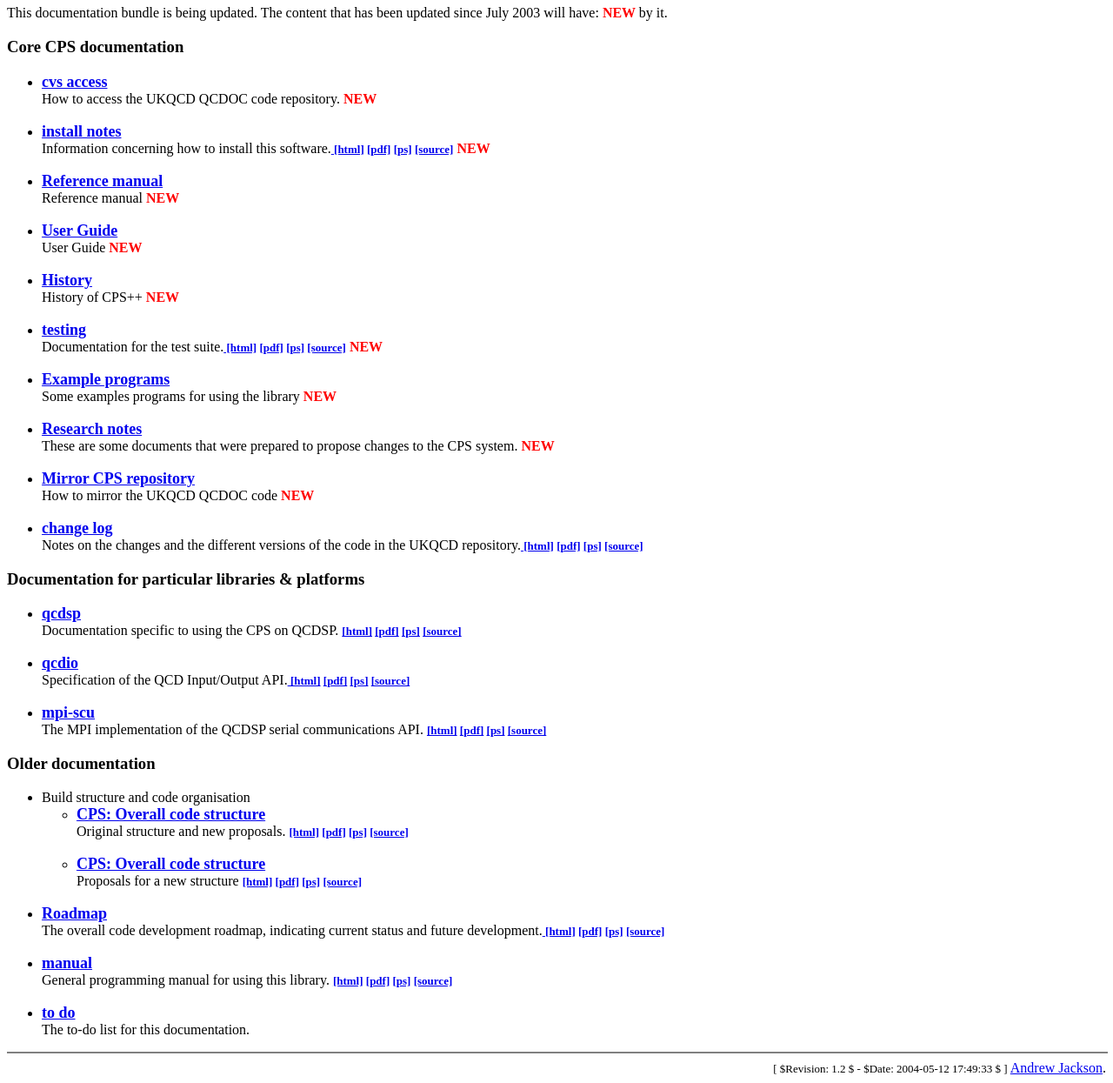
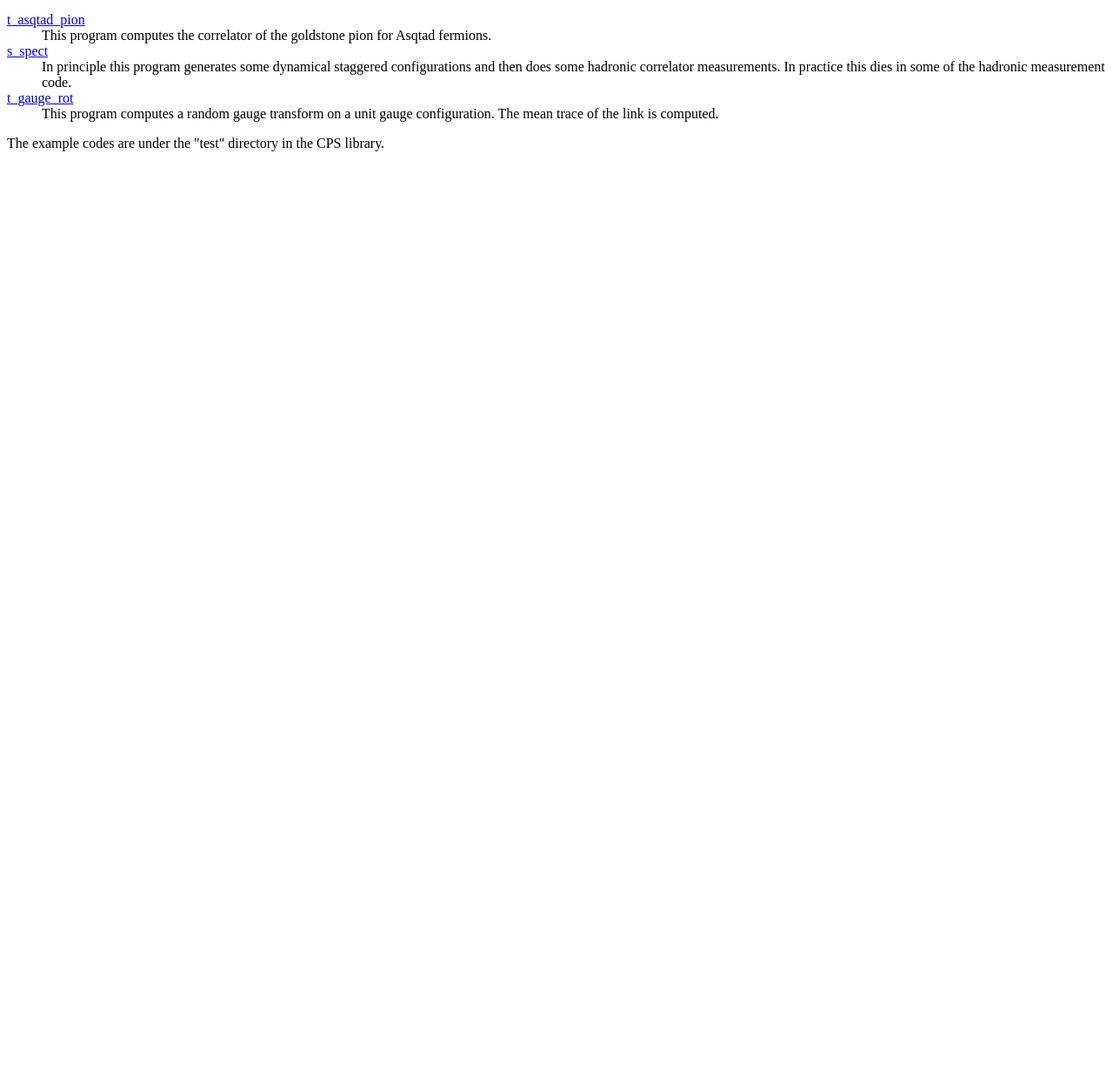
Before and after one commit to RBC-UKQCD/CPS_public, a plain HTML site: page cps_pp/doc/examples/index.html in a window 1280 px wide. Shown: the part 122-1367 px from the top of the page at 87% size. After the commit the page ends 800 px from the top, so only its background shows below. Drawn offline with Linux system fonts and the light colour scheme.

Commit message:
This is the correct file. I have added a reference to the gauge transformation test.
git-svn-id: file:///home/chulwoo/CPS/repo/CVS2SVN/cps/trunk@514 fb734a29-28db-4bc5-88a3-3cb5ee595545

```diff
--- a/cps_pp/doc/examples/index.html
+++ b/cps_pp/doc/examples/index.html
@@ -1,171 +1,59 @@
-<!doctype html public "-//w3c//dtd html 4.0 transitional//en">
+<!DOCTYPE html PUBLIC "-//W3C//DTD HTML 4.01 Transitional//EN">
 <html>
 <head>
-   <meta http-equiv="Content-Type" content="text/html; charset=iso-8859-1">
-   <meta http-equiv="content-type" content="text/html; charset=ISO-8859-1">
-   <meta name="author" content="A.N.Jackson">
-   <meta name="description" content="Contents page for the Columbia code cocumentation.">
-   <meta name="GENERATOR" content="Mozilla/4.76 [en] (X11; U; SunOS 5.8 sun4u) [Netscape]">
-   <title>The Columbia Code</title>
+
+  <meta http-equiv="content-type" content="text/html; charset=ISO-8859-1">
+  <title>Example codes for CPS</title>
 </head>
-<body text="#000000" bgcolor="#FFFFFF" link="#0000EE" vlink="#551A8B" alink="#0000EE">
+ <body>
 
 <hr width="100%" size="2" align="Left" noshade="">
-<table BORDER=0 CELLSPACING=2 CELLPADDING=2 WIDTH="100%" >
-<caption>&nbsp;</caption>
+<table cellpadding="2" cellspacing="2" border="0" width="100%">
+      <tbody>
+        <tr>
+          <td valign="Top">
+      <h1>A list of some example codes<br>
+          </h1>
+          </td>
+          <td valign="Bottom" align="Right">The QCDOC Collaboration<br>
+          </td>
+        </tr>
 
-<tr>
-<td VALIGN=TOP>
-<h1>
-The Columbia Physics System </h1>
-</td>
-
-<td ALIGN=RIGHT VALIGN=BOTTOM>The QCDOC Collaboration</td>
-</tr>
+  </tbody>
 </table>
 
-<hr width="100%" size="2" align="Left" noshade="">
+
+Below is a list of example codes that use the CPS system.
+These are linked into the
+<a href="../ref/html">CPS reference manual</a>
+created by <a href="http://www.stack.nl/~dimitri/doxygen/">doxygen</a>. This should help
+you read the codes. The actual examples are test cases for the CPS library.
 <p>
-This documentation bundle is being updated.
-The content that has been updated since July 2003
-will have:
-<b><font color="red"> NEW </font></b>
-by it.
-</p>
 
-<h3>Core CPS documentation</h3>
-<ul>
-<li>
-<b><font size=+1><a href="cvsaccess.html">cvs access</a></font></b>
-<br>How to access the UKQCD QCDOC code repository.
-<b><font color="red"> NEW </font></b>
-     </li>
-<br>
-<li>
-<b><font size=+1><a href="porting/porting.html">install notes</a></font></b>&nbsp;<br>
-Information concerning how to install this software.<b><font size=-1><a href="porting/porting.html">
-[html]</a> <a href="porting/porting.pdf">[pdf]</a> <a href="porting/porting.ps">[ps]</a>
-<a href="porting/porting.tar.gz">[source]</a></font><font color="red"> NEW </font></li></b></li>
-    <br>
-<li>
-<b><font size=+1><a href="ref/html/index.html">Reference manual</a></font></b><br>
-Reference manual
-<b> <font color="red"> NEW </font></li></b>
-     <br>
-<li>
-<b><font size=+1><a href="usr/html/index.html">User Guide</a></font></b><br>
-User Guide
-<b> <font color="red"> NEW </font></li></b>
-     <br>
-<li>
-<b><font size=+1><a href="history/index.html">History</a></font></b><br>
-History of CPS++
-<b> <font color="red"> NEW </font></li></b>
-     <br>
+<dl>
+
+  <dt>  <a href="t_asqtad_pion/html/main_8C.html">t_asqtad_pion</a> </dt>
+   <dd> This program computes the correlator of the goldstone
+	pion for Asqtad fermions.</dd>
+
+	  <dt>  <a href="s_spect/html/main_8C.html">s_spect</a> </dt>
+   <dd> In principle this program generates some dynamical staggered
+	configurations and then does some hadronic correlator measurements.
+        In practice this dies in some of the hadronic measurement code.
+	</dd>
+
+	  <dt>  <a href="t_gauge_rot/html/main_8C.html">t_gauge_rot</a> </dt>
+   <dd> This program computes a random gauge transform
+        on a unit gauge configuration. The mean trace of the
+	link is computed.
+	</dd>
 
 
-<li>
-<b><font size=+1><a href="testing/testing.html">testing</a></font></b><br>
-Documentation for the test suite.<b><font size=-1><a href="testing/testing.html">
-[html]</a> <a href="testing/testing.pdf">[pdf]</a> <a href="testing/testing.ps">[ps]</a>
-<a href="testing/testing.tar.gz">[source]</a></font></b>
-<b><font color="red"> NEW </font></b>
-     </li>
-<br>
+</dl>
 
-
-<li>
-<b><font size=+1><a href="examples/">Example programs</a></font></b><br>
-Some examples programs for using the library
-<b><font color="red"> NEW </font></b>
-     </li>
-<br>
-
-
-     <li>
-<b><font size=+1><a href="notes/">Research notes</a></font></b><br>
-These are some documents that were prepared
-to propose changes to the CPS system.
-	  <b><font color="red"> NEW </font></b>
-     </li>
-<br>
-
-<li>
-<b><font size=+1><a href="how_to_mirror.html">Mirror CPS repository</a></font></b>
-<br>How to mirror the UKQCD QCDOC code
-<b><font color="red"> NEW </font></b>
-     </li>
-<br>
-<li>
-<b><font size=+1><a href="changelog/changelog.html">change log</a></font></b>
-<br>Notes on the changes and the different versions of the code in the
-UKQCD repository.<b><font size=-1><a href="changelog/changelog.html"> [html]</a>
-<a href="changelog/changelog.pdf">[pdf]</a> <a href="changelog/changelog.ps">[ps]</a>
-<a href="changelog/changelog.tar.gz">[source]</a></font></b></ul></li>
-</ul>
-
-<h3>
-Documentation for particular libraries &amp; platforms</h3>
-
-<ul>
-<li>
-<b><font size=+1><a href="qcdsp/toplevel.html">qcdsp<br>
-</a></font></b>Documentation specific to using the CPS on QCDSP. <b><font size=-1><a href="qcdsp/toplevel.html">[html]</a>
-<a href="qcdsp/toplevel.pdf">[pdf]</a> <a href="qcdsp/toplevel.ps">[ps]</a>
-<a href="qcdsp/toplevel.tar.gz">[source]</a></font></b></li>
-<br>
-<li>
-<b><font size=+1><a href="qcdio/qcdio.html">qcdio</a></font></b>&nbsp;<br>
-Specification of the QCD Input/Output API.<b><font size=-1><a href="qcdio/qcdio.html">
-[html]</a> <a href="qcdio/qcdio.pdf">[pdf]</a> <a href="qcdio/qcdio.ps">[ps]</a>
-<a href="qcdio/qcdio.tar.gz">[source]</a></font></b></li>
-<br>
-<li>
-<b><font size=+1><a href="mpi-scu/commspec.html">mpi-scu</a></font></b>
-<br>The MPI implementation of the QCDSP serial communications API.
-<b><font size=-1><a href="mpi-scu/commspec.html">
-[html]</a> <a href="mpi-scu/commspec.pdf">[pdf]</a> <a href="mpi-scu/commspec.ps">[ps]</a>
-<a href="mpi-scu/commspec.tar.gz">[source]</a></font></b></li>
-</ul>
-
-<h3>
-Older documentation</h3>
-
-<ul>
-<li>Build structure and code organisation
-<ul>
-<li><b><font size=+1><a
-href="structure/structure.html">CPS: Overall code structure</a></font></b><br>
-Original structure and new proposals.
-<b><font size=-1><a href="structure/structure.html"> [html]</a> <a href="structure/structure.pdf">[pdf]</a>
-<a href="structure/structure.ps">[ps]</a> <a href="structure/structure.tar.gz">[source]</a></font></b></li>
-<br>
-<li><b><font size=+1><a
-href="new_structure/structure.html">CPS: Overall code structure</a></font></b><br>
-Proposals for a new structure
-<b><font size=-1><a href="structure/structure.html"> [html]</a> <a href="structure/structure.pdf">[pdf]</a>
-<a href="structure/structure.ps">[ps]</a> <a href="structure/structure.tar.gz">[source]</a></font></b></li>
-</ul>
-<br>
-<li>
-<b><font size=+1><a
-href="roadmap/roadmap.html">Roadmap</a></font></b><br>
-The overall code development roadmap, indicating current status and future development.<b><font size=-1><a href="roadmap/roadmap.html"> [html]</a> <a href="roadmap/roadmap.pdf">[pdf]</a>
-<a href="roadmap/roadmap.ps">[ps]</a> <a href="roadmap/roadmap.tar.gz">[source]</a></font></b></li>
-<br>
-<li>
-<b><font size=+1><a href="manual/document.html">manual</a></font></b><br>
-General programming manual for using this library. <b><font size=-1><a href="manual/document.html">[html]</a>
-<a href="manual/document.pdf">[pdf]</a> <a href="manual/document.ps">[ps]</a>
-<a href="manual/document.tar.gz">[source]</a></font></b></li>
-<br>
-<li>
-<b><font size=+1><a href="todo.html">to do</a></font></b>
-<br>The to-do list for this documentation.</li>
-</ul>
-
-<hr width="100%" size="2" align="Left" noshade="">
-<div align=right><font size=-1>[ $Revision: 1.2 $ - $Date: 2004-05-12 17:49:33 $ ] </font><a href="mailto:A.N.Jackson@ed.ac.uk">Andrew Jackson</a>.</div>
+<p>
+The example codes are under the "test" directory in the CPS
+library.
 
 </body>
 </html>
```
